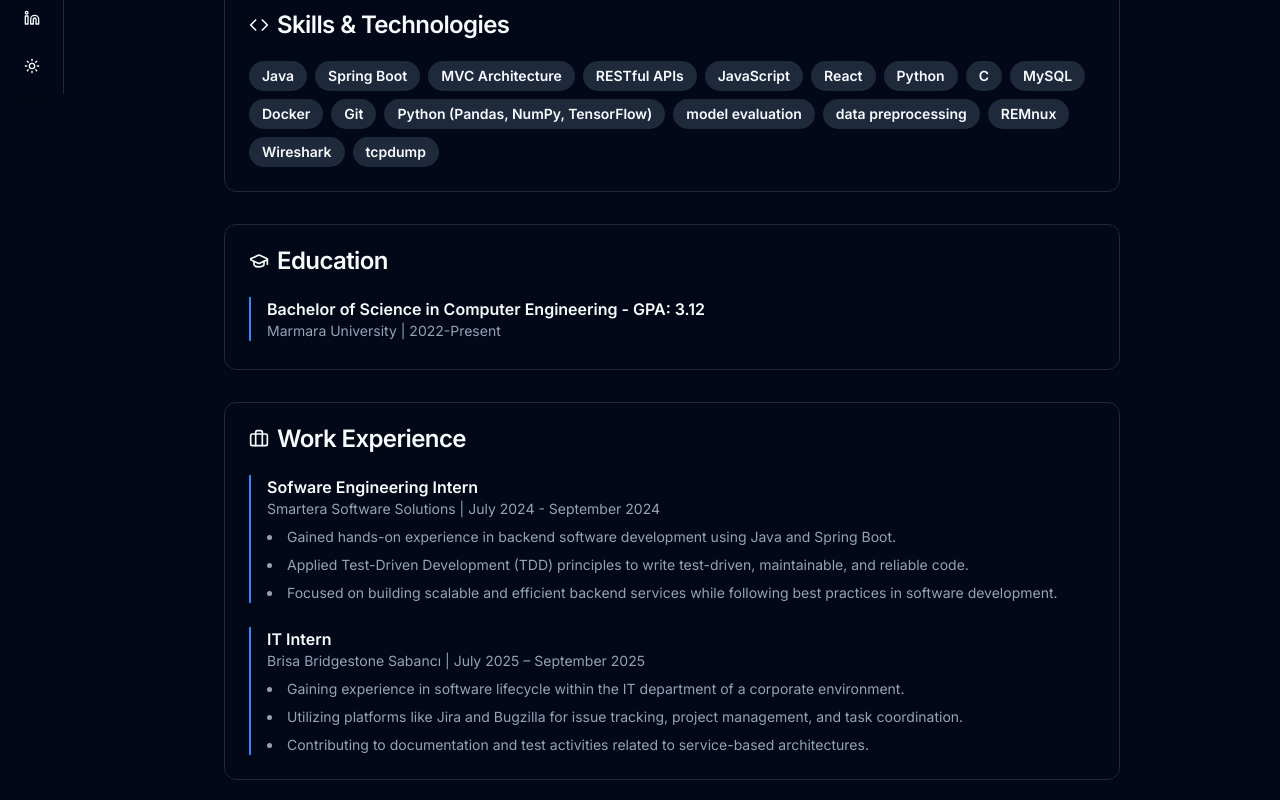
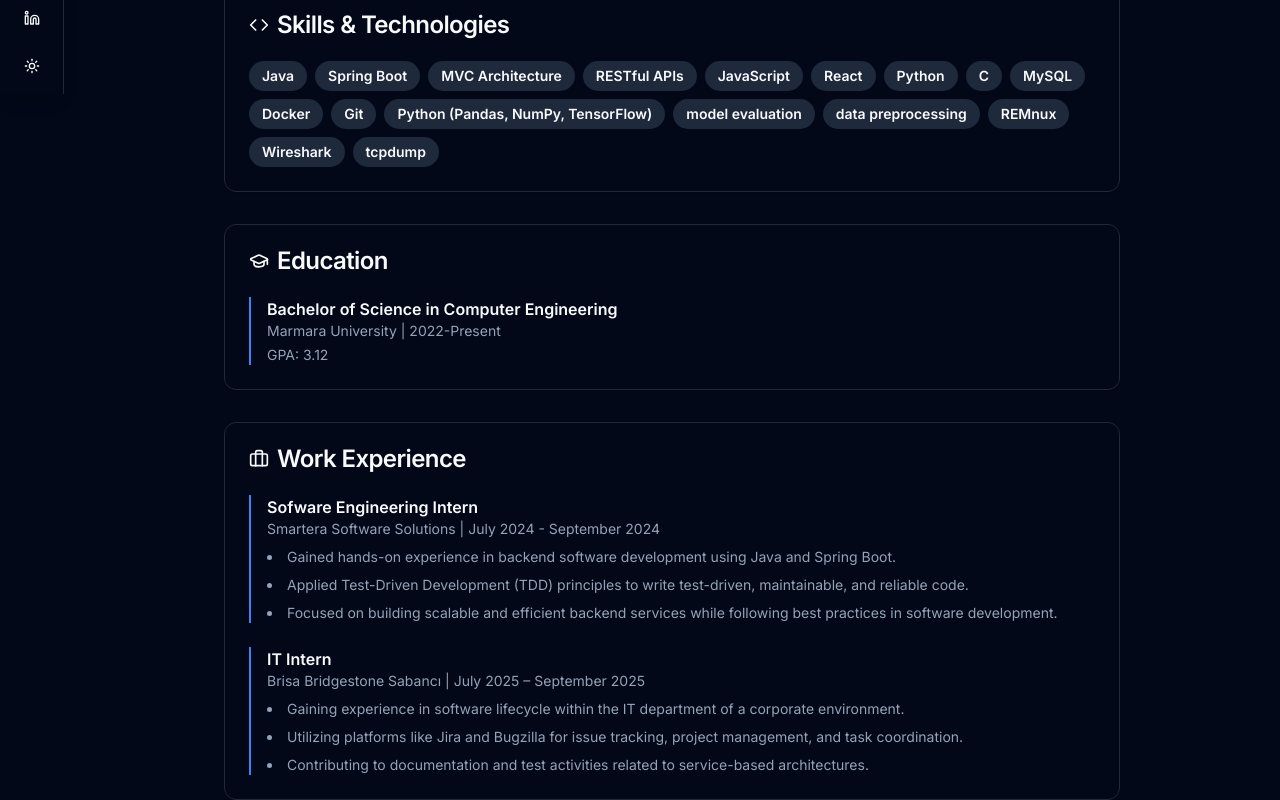
Before and after one commit to tetikmustafa/portfolio-website, a Next.js app: page /about in a window 1280 px wide. Shown: the part 706-1506 px from the top of the page. Built offline with nearby package versions, Linux system fonts and the light colour scheme.

Commit message:
fix(about): update education details to separate degree and GPA for clarity

```diff
--- a/app/about/page.tsx
+++ b/app/about/page.tsx
@@ -30,10 +30,10 @@ const skills = [
 
 const education = [
   {
-    degree: "Bachelor of Science in Computer Engineering - GPA: 3.12",
+    degree: "Bachelor of Science in Computer Engineering",
     school: "Marmara University",
     year: "2022-Present",
-    description: "",
+    description: "GPA: 3.12",
   },
 ]
 
```
